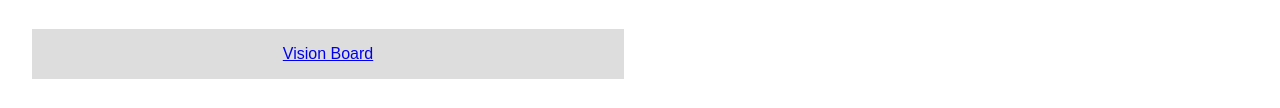
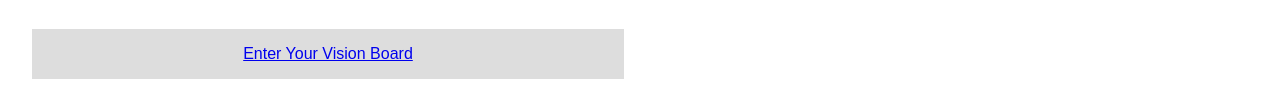
Before and after one commit to JethroWang43/Schedule, a plain HTML site: page index.html in a window 1280 px wide. Shown: the part 815-923 px from the top of the page. Drawn offline with Linux system fonts and the light colour scheme.

Commit message:
feat: added information

```diff
--- a/index.html
+++ b/index.html
@@ -49,12 +49,8 @@
   </section>
 
 
-
-
-
-
     <footer>
-        <a href="#">Vision Board</a>
+        <a href="#">Enter Your Vision Board</a>
     </footer>
 
     <!-- Schedule Display Section -->
```
